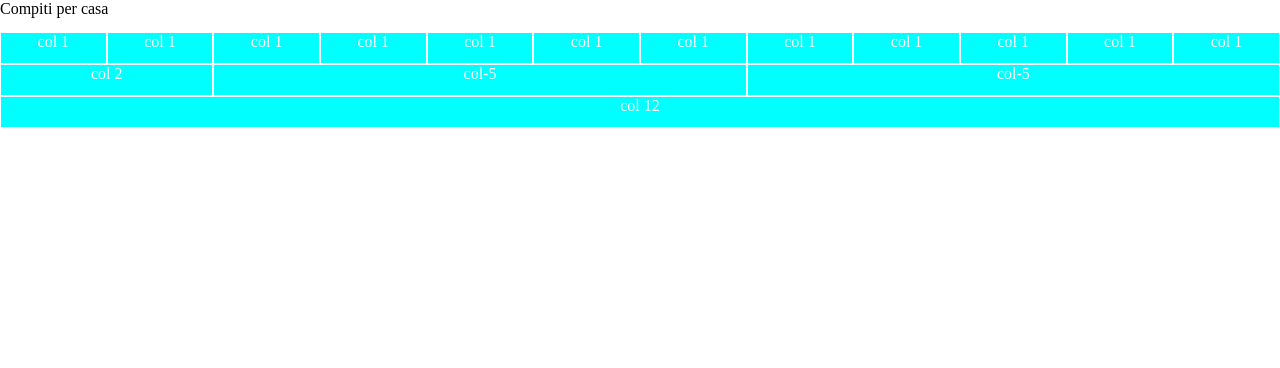
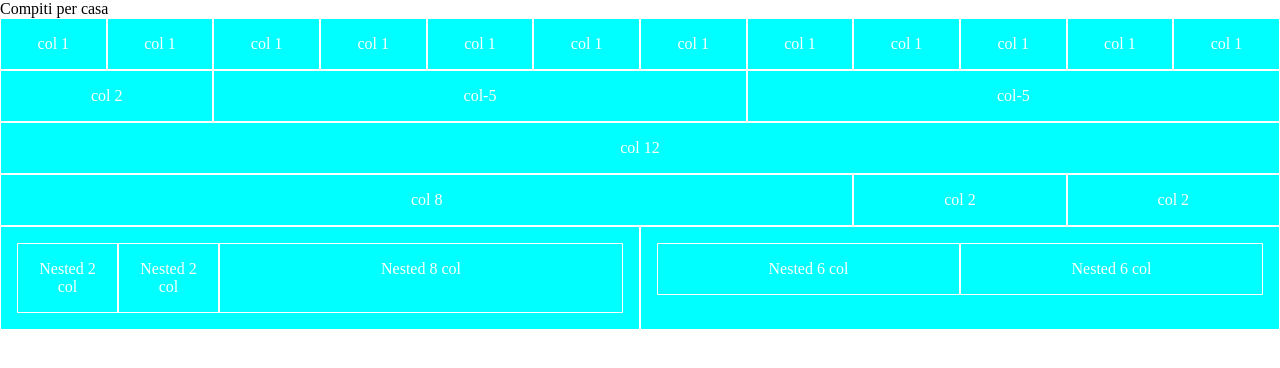
Before and after one commit to CarloColletti/html-css-12bool, a plain HTML site: page index.html in a window 1280 px wide. Drawn offline with Linux system fonts and the light colour scheme.

Commit message:
aggiunte altre righe

```diff
--- a/css/12bool.css
+++ b/css/12bool.css
@@ -4,6 +4,7 @@
     border: 1px solid white;
     text-align: center;
     color: white;
+    padding: 1rem;
 }
 
 .row {
@@ -11,7 +12,6 @@
     flex-wrap: wrap;
     flex-direction: row;
     align-items: stretch;
-    height: 2rem;
 
 }
 
--- a/index.html
+++ b/index.html
@@ -76,6 +76,48 @@
 			</div>
 		</div>
 		<!-- quarta riga -->
+		<div class="row">
+			<div class="col-8">
+				col 8
+			</div>
+			<div class="col-2">
+				col 2
+			</div>
+			<div class="col-2">
+				col 2
+			</div>
+		</div>
+		<!-- quinta riga  -->
+		<div class="row">
+			<div class="col-6">
+				<div class="row">
+					<div class="col-2">
+						Nested 2 col
+					</div>
+					<div class="col-2">
+						Nested 2 col
+					</div>
+					<div class="col-8">
+						Nested 8 col
+					</div>
+				</div>
+			</div>
+			<div class="col-6">
+				<div class="row">
+					<div class="col-6">
+						Nested 6 col
+					</div>
+					<div class="col-6">
+						Nested 6 col
+					</div>
+				</div>
+			</div>
+		</div>
+		<!-- riga bianca -->
+		<div class="row">
+
+		</div>
+
 
 	</div>
 
```
